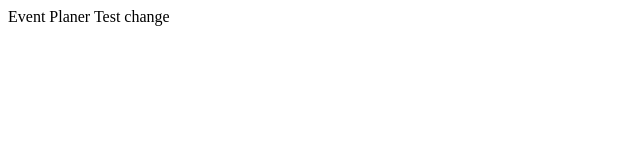
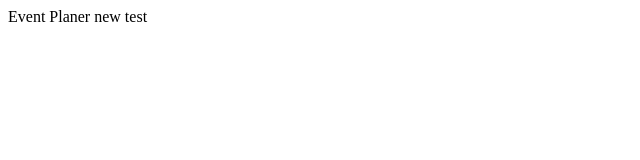
Before and after one commit to pndroa/event-planer, a Next.js app: page / in a window 1280 px wide. Shown: the top 160 px of the page, without its empty margins (0-640 px from the left). Built offline with nearby package versions, Linux system fonts and the light colour scheme.

Commit message:
SCRUM-1 new Test commit with jirsa issue

```diff
--- a/src/app/page.tsx
+++ b/src/app/page.tsx
@@ -1,3 +1,3 @@
 export default function Home() {
-  return <div>Event Planer Test change</div>
+  return <div>Event Planer new test</div>
 }
```
